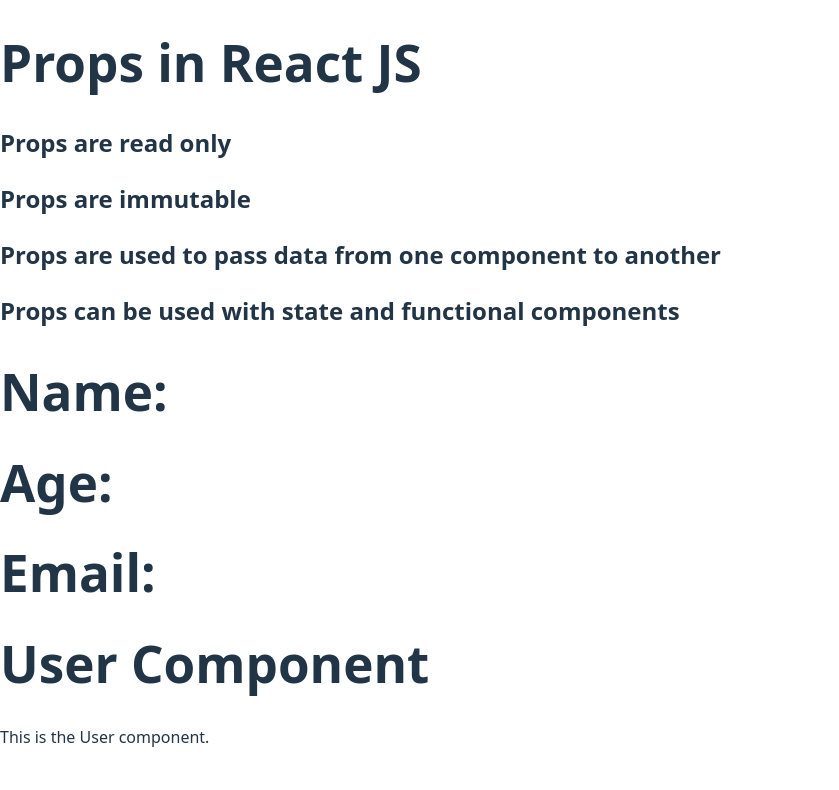
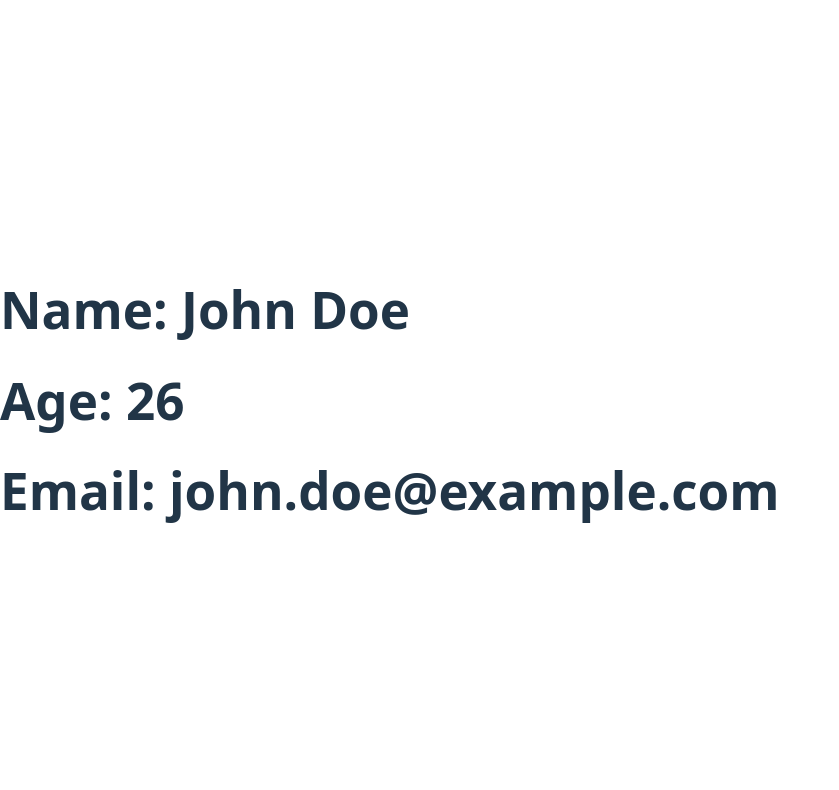
Before and after one commit to ashi-ish/React, a React (Vite) app: page / in a window 1280 px wide. Shown: the top 790 px of the page, without its empty margins (0-839 px from the left). Built offline with nearby package versions, Linux system fonts and the light colour scheme.

Commit message:
fixed props issue

```diff
--- a/src/App.jsx
+++ b/src/App.jsx
@@ -12,7 +12,11 @@
 import Props from "./Props";
 // core javascript
 function App() {
-  const [counter, setCounter] = useState(0);
+  // let userObject = {
+  //   name: "Ashish Parulekar",
+  //   age: 26,
+  //   email: "ashish@example.com",
+  // };
   return (
     <div>
       {/* <h1>Count Value : {counter}</h1>
@@ -36,7 +40,8 @@
       {/* React Without JSX */}
       {/* <MultipleConditions /> */}
       {/* <Props name="John Doe" age={30} email="john.doe@example.com" /> */}
-      <Props />
+      {/* <UserComponent /> */}
+      {/* <Props user={userObject} /> */}
       <UserComponent />
     </div>
   );
--- a/src/Props.jsx
+++ b/src/Props.jsx
@@ -1,5 +1,4 @@
-import { UserComponent } from "./UserComponent"; // named import for UserComponent
-function Props({ name, age, email }) {
+function Props({ user }) {
   // Props component to demonstrate the use of props in React
   // Props are used to pass data from one component to another
   // They are read-only and immutable
@@ -7,14 +6,9 @@
   // It renders the received props in the UI
   return (
     <div>
-      <h1>Props in React JS</h1>
-      <h2>Props are read only</h2>
-      <h2>Props are immutable</h2>
-      <h2>Props are used to pass data from one component to another</h2>
-      <h2>Props can be used with state and functional components</h2>
-      <h1>Name: {name}</h1>
-      <h1>Age: {age}</h1>
-      <h1>Email: {email}</h1>
+      <h1>Name: {user.name}</h1>
+      <h1>Age: {user.age}</h1>
+      <h1>Email: {user.email}</h1>
     </div>
   );
 }
--- a/src/UserComponent.jsx
+++ b/src/UserComponent.jsx
@@ -2,14 +2,17 @@
 
 export function UserComponent() {
   let userObject = {
-    name: "Ashish Parulekar",
+    name: "John Doe",
     age: 26,
-    email: "ashish@example.com",
+    email: "john.doe@example.com",
   };
   return (
     <div>
-      <h1>User Component</h1>
-      <p>This is the User component.</p>
+      {/* <Props
+        name={userObject.name}
+        age={userObject.age}
+        email={userObject.email}
+      /> */}
       <Props user={userObject} />
     </div>
   );
```
